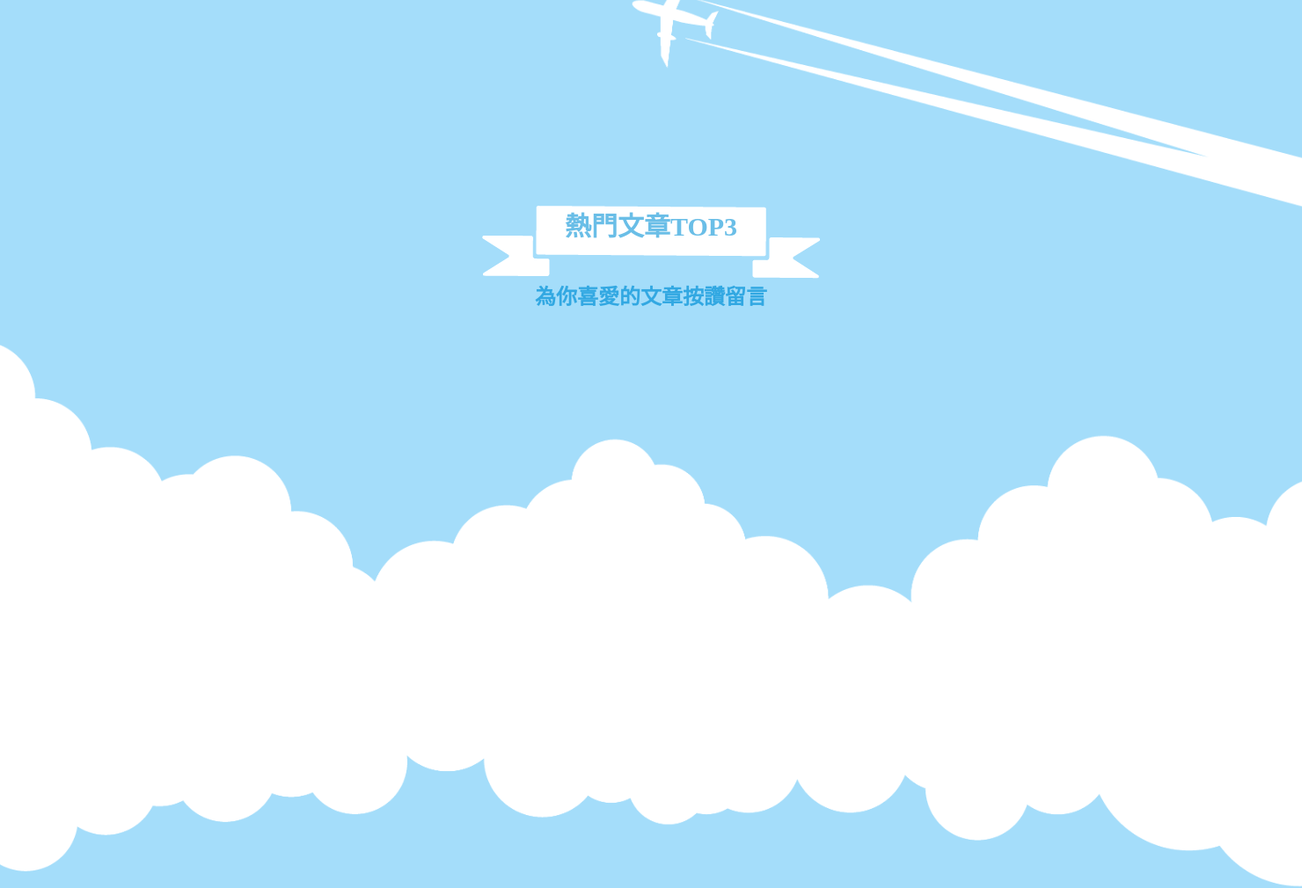
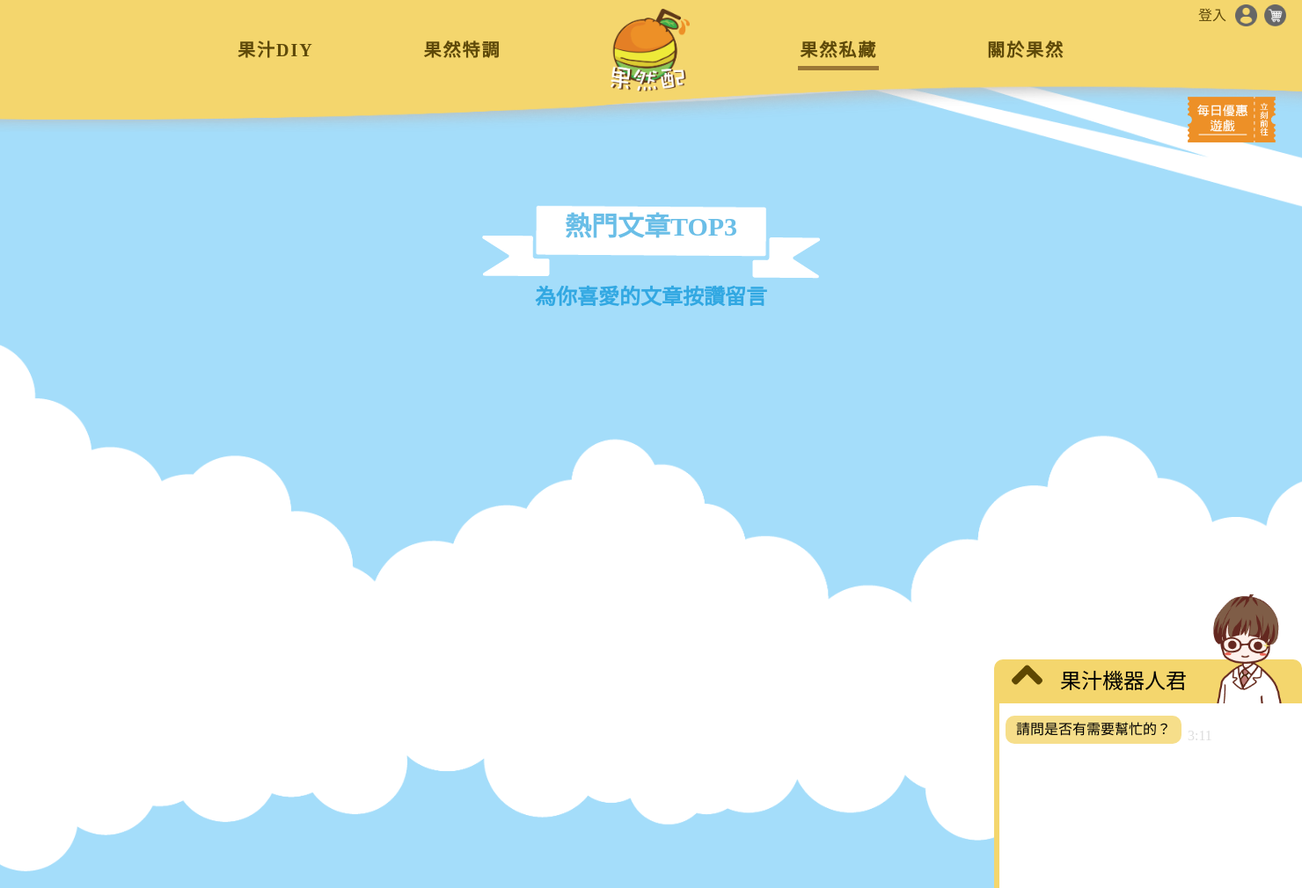
Before and after one commit to cherylHsueh/G4, a PHP site: page /blog.php in a window 1480 px wide; the page is wider, and only the part inside the window is pictured. Shown: the top 1010 px of that part at 88% size. Run offline with PHP 8.4, Linux system fonts and the light colour scheme; data that the repository does not hold is empty; style sheets or scripts are compiled from the project's sources; some libraries are stand-ins or nearby versions.

Commit message:
commit 1113 blog

```diff
--- a/blog.php
+++ b/blog.php
@@ -31,7 +31,7 @@ try {
 
 <body>
     <?php
-	// require_once("nav.php");
+	require_once("nav.php");
 	?>
 
     <div class="space"></div>
--- a/sass/blog.scss
+++ b/sass/blog.scss
@@ -1615,7 +1615,7 @@ body {
     }
 
 
-    .blogSubmit_Share form {
+    form{
         text-align: center;
 
         .common_btn_first {
@@ -3552,7 +3552,7 @@ body {
         }
     }
 
-    form {
+    .blogSubmit_Share form {
         // margin: 0 auto;
         height: 100%;
         text-align: center;
```
